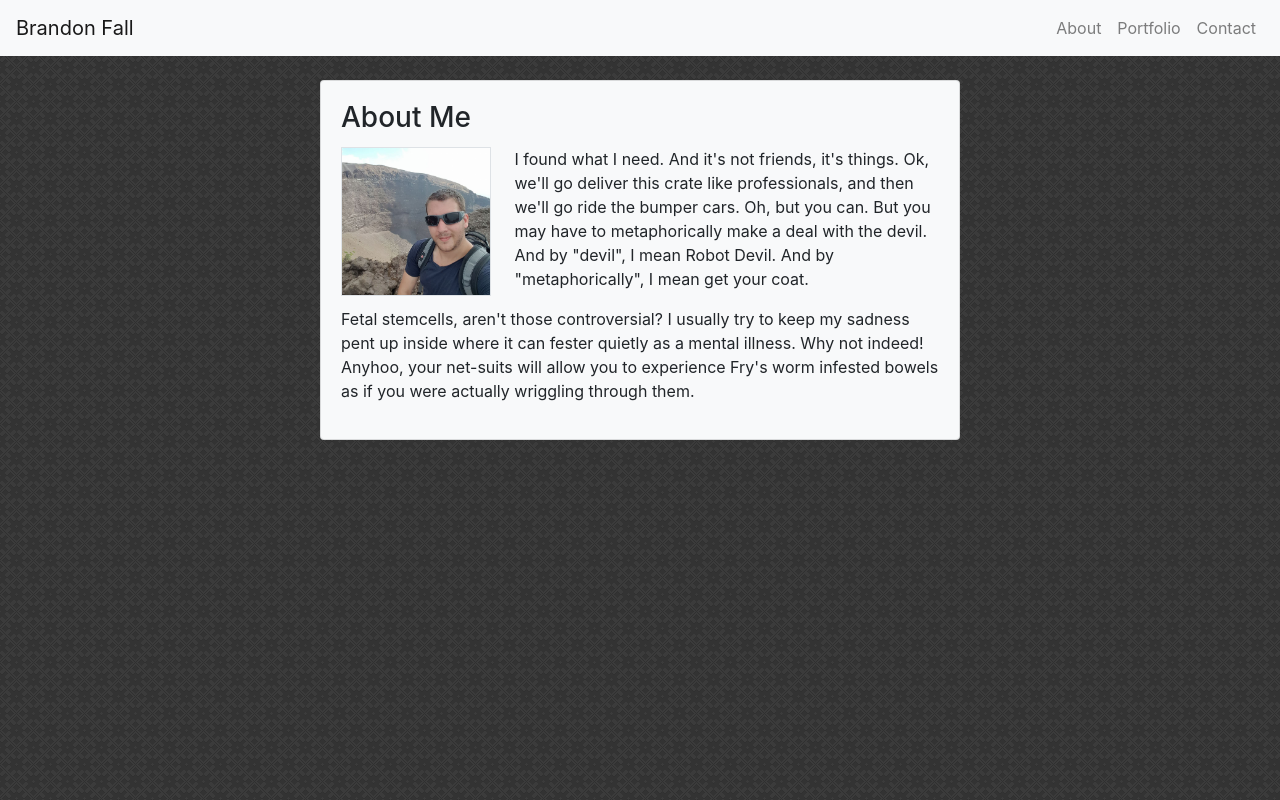
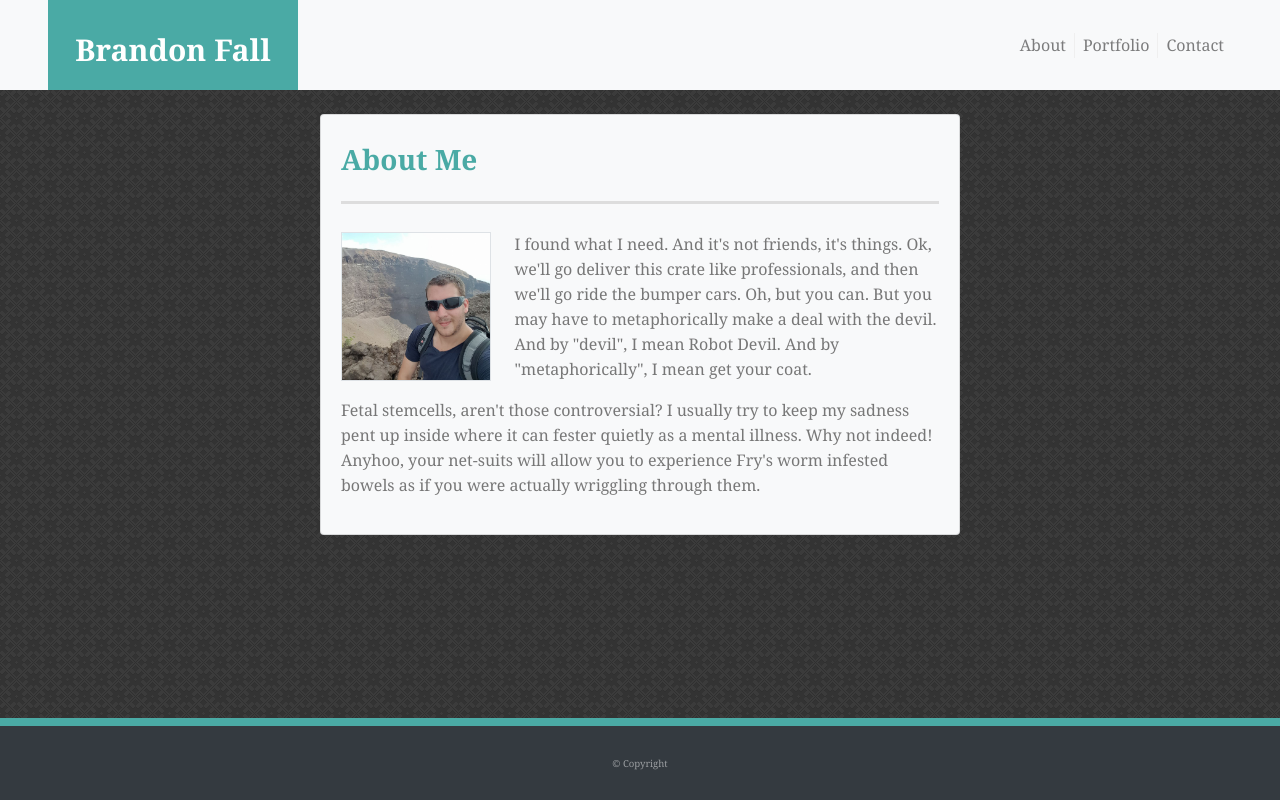
Before and after one commit to bfall-debug/Bootstrap_Portfolio, a plain HTML site: page index.html in a window 1280 px wide. Drawn offline with nearby package versions, Linux system fonts and the light colour scheme.

Commit message:
Aesthetics Updating and formatting

```diff
--- a/assets/css/style.css
+++ b/assets/css/style.css
@@ -1,3 +1,47 @@
-body {
+html, body {
     background-image: url("../images/dark_embroidery.png");
+    font-family: Georgia, Times, "Times New Roman", serif;
+    color: #777777;
+    font-size: 16px;
+    line-height: 25px;
+    height: 100%
 }
+
+h3 {
+
+  font-weight: 700;
+  color: #4aaaa5;
+  border-bottom: 3px solid #dddddd;
+}
+
+#name-tag {
+    float: left;
+    width: 250px;
+    height: 90px;
+    font-family: Georgia, Times, "Times New Roman", serif;
+    font-size: 30px;
+    font-weight: 700;
+    line-height: 90px;
+    color: #ffffff;
+    text-align: center;
+    text-decoration: none;
+    background: #4aaaa5;
+  }
+
+.nav-item {
+  border-left: 1px solid #efefef;
+}
+
+.nav-item:first-child {
+  border-left: 0 none;
+}
+
+#page-content {
+    flex: 1 0 auto;
+}
+
+#sticky-footer {
+    border-top: 8px solid #4aaaa5;
+    flex-shrink: none;
+    font-size: 12px;
+}
--- a/index.html
+++ b/index.html
@@ -9,56 +9,64 @@
     <link rel="stylesheet" href="assets/css/reset.css">
     <link rel="stylesheet" href="https://stackpath.bootstrapcdn.com/bootstrap/4.3.1/css/bootstrap.min.css"
         integrity="sha384-ggOyR0iXCbMQv3Xipma34MD+dH/1fQ784/j6cY/iJTQUOhcWr7x9JvoRxT2MZw1T" crossorigin="anonymous">
+    <link rel="stylesheet" href="https://stackpath.bootstrapcdn.com/bootstrap/4.3.1/js/bootstrap.bundle.min.js">
     <link rel="stylesheet" type="text/css" href="assets/css/style.css">
 </head>
 
-<body>
+<body class="d-flex flex-column">
     <!-- ==================== Nav Bar ====================== -->
-    <nav class="navbar navbar-expand-md navbar-light bg-light">
-        <a class="navbar-brand" href="#">Brandon Fall</a>
-        <button class="navbar-toggler" type="button" data-toggle="collapse" data-target="#navbarText"
+    <nav class="navbar navbar-expand-md navbar-light bg-light py-0 px-5">
+        <a class="navbar-brand " href="#" id="name-tag">Brandon Fall</a>
+        <button class="navbar-toggler " type="button" data-toggle="collapse" data-target="#navbarText"
             aria-controls="navbarText" aria-expanded="false" aria-label="Toggle navigation">
-            <span class="navbar-toggler-icon"></span>
+            <span class="navbar-toggler-icon "></span>
         </button>
         <div class="collapse navbar-collapse " id="navbarText">
             <ul class="navbar-nav ml-auto ">
-                <li class="nav-item">
-                    <a class="nav-link" href="#">About <span class="sr-only">(current)</span></a>
+                <li class="nav-item py-0">
+                    <a class="nav-link py-0" href="#">About <span class="sr-only">(current)</span></a>
                 </li>
-                <li class="nav-item">
-                    <a class="nav-link" href="#">Portfolio</a>
+                <li class="nav-item py-0">
+                    <a class="nav-link py-0" href="#">Portfolio</a>
                 </li>
-                <li class="nav-item">
-                    <a class="nav-link" href="#">Contact</a>
+                <li class="nav-item py-0">
+                    <a class="nav-link py-0" href="#">Contact</a>
                 </li>
             </ul>
         </div>
     </nav>
+    <div id="page-content">
+
+
         <!-- ==================== Main Content ====================== -->
         <div class="card bg-light mt-4" style="max-width: 40rem; margin: auto">
             <div class="card-body">
-            <h3 class="card-title">About Me</h3>
-            <div class="clearfix">
+                <h3 class="card-title pt-2 pb-4">About Me</h3>
+                <div class="clearfix pt-3">
                     <img src="assets/images/profile.jpg" class="img-fluid float-left w-25 mr-4 border">
 
                     <p>I found what I need. And it's not friends, it's things. Ok, we'll go deliver this
-                    crate like professionals, and then we'll go ride the bumper cars. Oh, but you can. But you may have
+                        crate like professionals, and then we'll go ride the bumper cars. Oh, but you can. But you may
+                        have
                         to metaphorically make a deal with the devil. And by "devil", I mean Robot Devil. And by
                         "metaphorically", I mean get your coat.
                     </p>
                     <p>Fetal stemcells, aren't those controversial? I usually try to keep my sadness pent
-                    up inside where it can fester quietly as a mental illness. Why not indeed! Anyhoo, your net-suits
-                    will allow you to experience Fry's worm infested bowels as if you were actually wriggling through
+                        up inside where it can fester quietly as a mental illness. Why not indeed! Anyhoo, your
+                        net-suits
+                        will allow you to experience Fry's worm infested bowels as if you were actually wriggling
+                        through
                         them.
                     </p>
                 </div>
             </div>
-
-
-
-
-
-
+        </div>
+    </div>
+    <footer id="sticky-footer" class="py-4 bg-dark text-white-50">
+        <div class="container text-center">
+            <small> &copy; Copyright </small>
+        </div>
+    </footer>
 </body>
 
 </html>
```
Lines whose indentation alone changed are shown as unchanged.
